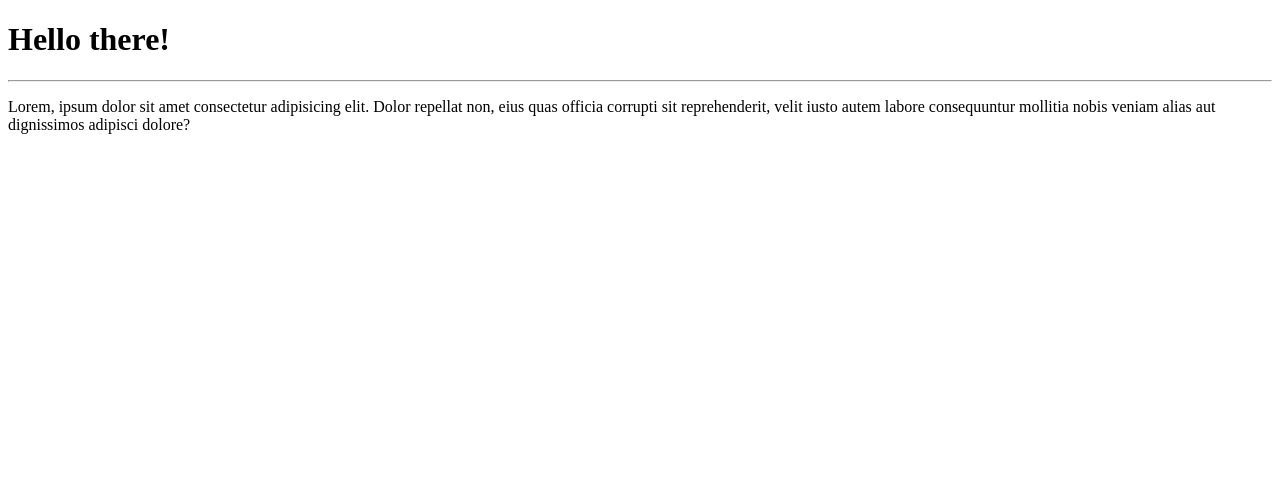
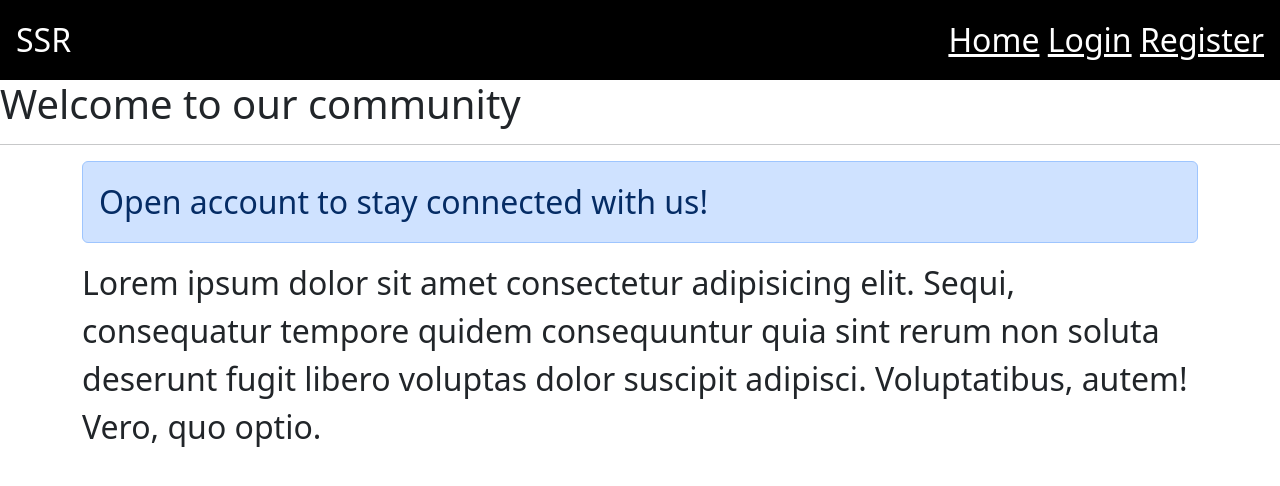
Before and after one commit to sushil-40/NodeBasic, a website: page src/html/index.html in a window 1280 px wide. Drawn offline with nearby package versions, Linux system fonts and the light colour scheme; files that its build step writes are made by us from their sources.

Commit message:
implementing very basic routers

```diff
--- /dev/null
+++ b/public/style.css
@@ -0,0 +1,15 @@
+body {
+  margin: 0;
+  padding: 0;
+}
+.wrapper {
+  font-size: 2rem;
+}
+nav {
+  display: flex;
+  justify-content: space-between;
+  padding: 1rem;
+}
+a {
+  color: white;
+}
--- a/src/html/index.html
+++ b/src/html/index.html
@@ -3,16 +3,81 @@
   <head>
     <meta charset="UTF-8" />
     <meta name="viewport" content="width=device-width, initial-scale=1.0" />
+    <!-- bootstrap cdn  -->
+    <link
+      href="https://cdn.jsdelivr.net/npm/bootstrap@5.3.3/dist/css/bootstrap.min.css"
+      rel="stylesheet"
+      integrity="sha384-QWTKZyjpPEjISv5WaRU9OFeRpok6YctnYmDr5pNlyT2bRjXh0JMhjY6hW+ALEwIH"
+      crossorigin="anonymous"
+    />
+
+    <link rel="stylesheet" href="style.css" />
+
     <title>My User Diary</title>
   </head>
   <body>
-    <h1>Hello there!</h1>
-    <hr />
-    <p>
-      Lorem, ipsum dolor sit amet consectetur adipisicing elit. Dolor repellat
-      non, eius quas officia corrupti sit reprehenderit, velit iusto autem
-      labore consequuntur mollitia nobis veniam alias aut dignissimos adipisci
-      dolore?
-    </p>
+    <div class="wrapper">
+      <nav style="background: black; color: white">
+        <div>SSR</div>
+        <div>
+          <a href="/">Home</a>
+          <a href="/login">Login</a>
+          <a href="/register">Register</a>
+        </div>
+      </nav>
+
+      <h1>Welcome to our community</h1>
+
+      <hr />
+      <!-- <div class="container mt-5">
+        <form class="shadow-lg p-2">
+          <div class="mb-3">
+            <label for="exampleInputEmail1" class="form-label"
+              >Email address</label
+            >
+            <input
+              type="email"
+              class="form-control"
+              id="exampleInputEmail1"
+              aria-describedby="emailHelp"
+            />
+            <div id="emailHelp" class="form-text">
+              We'll never share your email with anyone else.
+            </div>
+          </div>
+          <div class="mb-3">
+            <label for="exampleInputPassword1" class="form-label"
+              >Password</label
+            >
+            <input
+              type="password"
+              class="form-control"
+              id="exampleInputPassword1"
+            />
+          </div>
+          <div class="mb-3 form-check">
+            <input
+              type="checkbox"
+              class="form-check-input"
+              id="exampleCheck1"
+            />
+            <label class="form-check-label" for="exampleCheck1"
+              >Check me out</label
+            >
+          </div>
+          <button type="submit" class="btn btn-primary">Submit</button>
+        </form>
+      </div> -->
+
+      <div class="container">
+        <div class="alert alert-primary">
+          Open account to stay connected with us!
+        </div>
+        Lorem ipsum dolor sit amet consectetur adipisicing elit. Sequi,
+        consequatur tempore quidem consequuntur quia sint rerum non soluta
+        deserunt fugit libero voluptas dolor suscipit adipisci. Voluptatibus,
+        autem! Vero, quo optio.
+      </div>
+    </div>
   </body>
 </html>
```
Also changed, not shown: app.js (+22 -1 lines).
